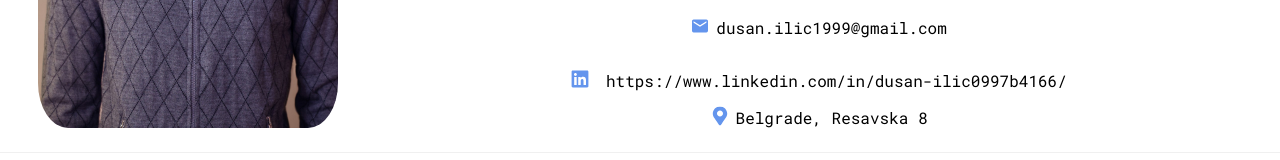
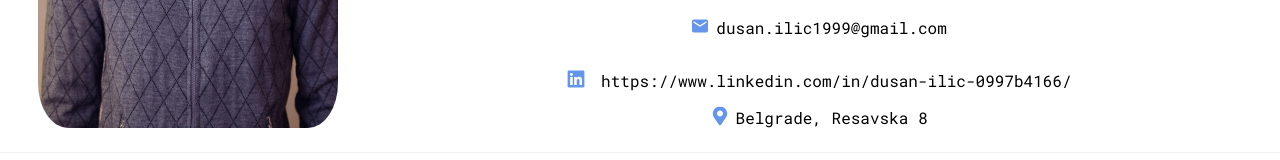
Before and after one commit to zvoosh/personal-website, a React (Vite) app: page /#/ in a window 1280 px wide. Shown: the part 466-626 px from the top of the page. Built offline with nearby package versions, Linux system fonts and the light colour scheme; a web font is replaced by a local one.

Commit message:
fix: fix

```diff
--- a/src/components/Header.tsx
+++ b/src/components/Header.tsx
@@ -100,7 +100,7 @@
 
                 <div className="ml-2" style={{ transform: "scale(1.2)" }}>
               <a
-                href="https://www.linkedin.com/in/dusan-ilic0997b4166/"
+                href="https://www.linkedin.com/in/dusan-ilic-0997b4166/"
                 target="_blank"
                 style={{ textDecoration: "none", color: "black" }}
                 >
--- a/src/components/homeComponents/IntroComponent.tsx
+++ b/src/components/homeComponents/IntroComponent.tsx
@@ -79,11 +79,11 @@
                     className="mr-05 text-cornBlue"
                   />{" "}
                   <a
-                    href="https://www.linkedin.com/in/dusan-ilic0997b4166/"
+                    href="https://www.linkedin.com/in/dusan-ilic-0997b4166/"
                     target="_blank"
                     style={{ textDecoration: "none", color: "black" }}
                   >
-                    https://www.linkedin.com/in/dusan-ilic0997b4166/
+                    https://www.linkedin.com/in/dusan-ilic-0997b4166/
                   </a>{" "}
                 </div>
               </div>
```
